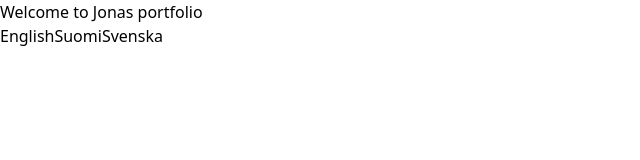
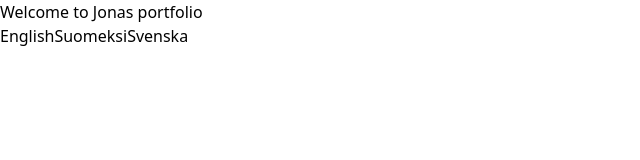
Before and after one commit to EngbergJonas/portfolio, a React (Create React App) app: page / in a window 1280 px wide. Shown: the top 160 px of the page, without its empty margins (0-640 px from the left). Built offline with nearby package versions, Linux system fonts and the light colour scheme.

Commit message:
refactored translations into their own files

```diff
--- a/src/App.tsx
+++ b/src/App.tsx
@@ -1,6 +1,8 @@
 import i18next from 'i18next';
 import { useEffect, useState } from 'react';
 import { useTranslation } from 'react-i18next';
+
+const languages = ['en', 'fi', 'sv'];
 
 const App = () => {
   const { t } = useTranslation();
@@ -17,27 +19,16 @@ const App = () => {
         <h1>{t('frontPageTitle')}</h1>
       </header>
       <div className="flex flex-row gap-2" data-testid="language-switch">
-        <button
-          className="border-gray-600 border-2 px-2"
-          data-testid="lang-btn-en"
-          onClick={() => setLanguage('en')}
-        >
-          {'English'}
-        </button>
-        <button
-          className="border-gray-600 border-2 px-2"
-          data-testid="lang-btn-fi"
-          onClick={() => setLanguage('fi')}
-        >
-          {'Suomi'}
-        </button>
-        <button
-          className="border-gray-600 border-2 px-2"
-          data-testid="lang-btn-se"
-          onClick={() => setLanguage('se')}
-        >
-          {'Svenska'}
-        </button>
+        {languages.map((l) => (
+          <button
+            key={l}
+            className="border-gray-600 border-2 px-2"
+            data-testid="lang-btn-en"
+            onClick={() => setLanguage(l)}
+          >
+            {t(l)}
+          </button>
+        ))}
       </div>
     </div>
   );
--- /dev/null
+++ b/src/assets/en.json
@@ -0,0 +1,6 @@
+{
+  "frontPageTitle": "Welcome to Jonas portfolio",
+  "en": "English",
+  "fi": "Suomeksi",
+  "sv": "Svenska"
+}
--- /dev/null
+++ b/src/assets/fi.json
@@ -0,0 +1,6 @@
+{
+  "frontPageTitle": "Tervetuloa Jonaksen portfolioon",
+  "en": "English",
+  "fi": "Suomeksi",
+  "sv": "Svenska"
+}
--- /dev/null
+++ b/src/assets/sv.json
@@ -0,0 +1,6 @@
+{
+  "frontPageTitle": "Välkommen till Jonas portfolio",
+  "en": "English",
+  "fi": "Suomeksi",
+  "sv": "Svenska"
+}
--- a/src/i18n.ts
+++ b/src/i18n.ts
@@ -1,24 +1,21 @@
 import i18n from 'i18next';
 import { initReactI18next } from 'react-i18next';
+import translationsEn from './assets/en.json';
+import translationsFi from './assets/fi.json';
+import translationsSv from './assets/sv.json';
 
 // the translations
 // (tip move them in a JSON file and import them,
 // or even better, manage them separated from your code: https://react.i18next.com/guides/multiple-translation-files)
 const resources = {
   en: {
-    translation: {
-      frontPageTitle: 'Welcome to Jonas portfolio',
-    },
+    translation: translationsEn,
   },
   fi: {
-    translation: {
-      frontPageTitle: 'Tervetuloa Jonaksen portfolioon',
-    },
+    translation: translationsFi,
   },
-  se: {
-    translation: {
-      frontPageTitle: 'Välkommen till Jonas portfolio',
-    },
+  sv: {
+    translation: translationsSv,
   },
 };
 
```
